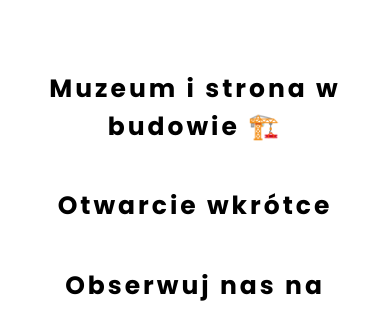
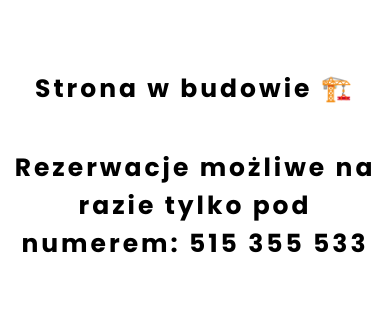
Before and after one commit to damian-guh/ars-old-car, a Next.js app: page / in a window 390 px wide. Shown: the part 215-525 px from the top of the page. Built offline with nearby package versions, Linux system fonts and the light colour scheme.

Commit message:
feat: add phone number

```diff
--- a/src/pages/index.tsx
+++ b/src/pages/index.tsx
@@ -61,8 +61,10 @@ const Home: NextPage = () => (
     </Head>
     <Wrapper>
       <Image src='/logo.png' width={256} height={256} />
-      <Heading>Muzeum i strona w budowie 🏗️</Heading>
-      <Heading>Otwarcie wkrótce️</Heading>
+      <Heading>Strona w budowie 🏗️</Heading>
+      <Heading>
+        Rezerwacje możliwe na razie tylko pod numerem: 515 355 533
+      </Heading>
       <Heading>Obserwuj nas na bieżąco!️</Heading>
       <SocialWrapper>
         <a
```
